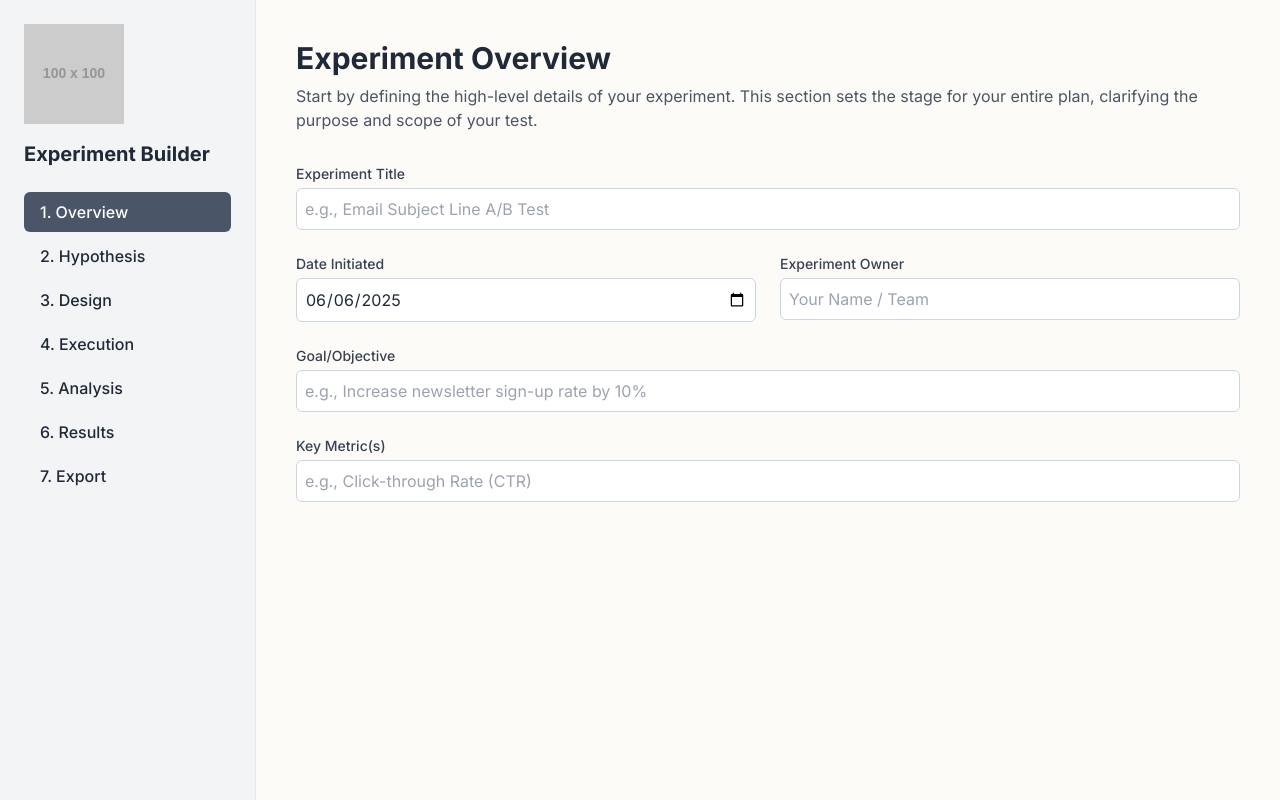
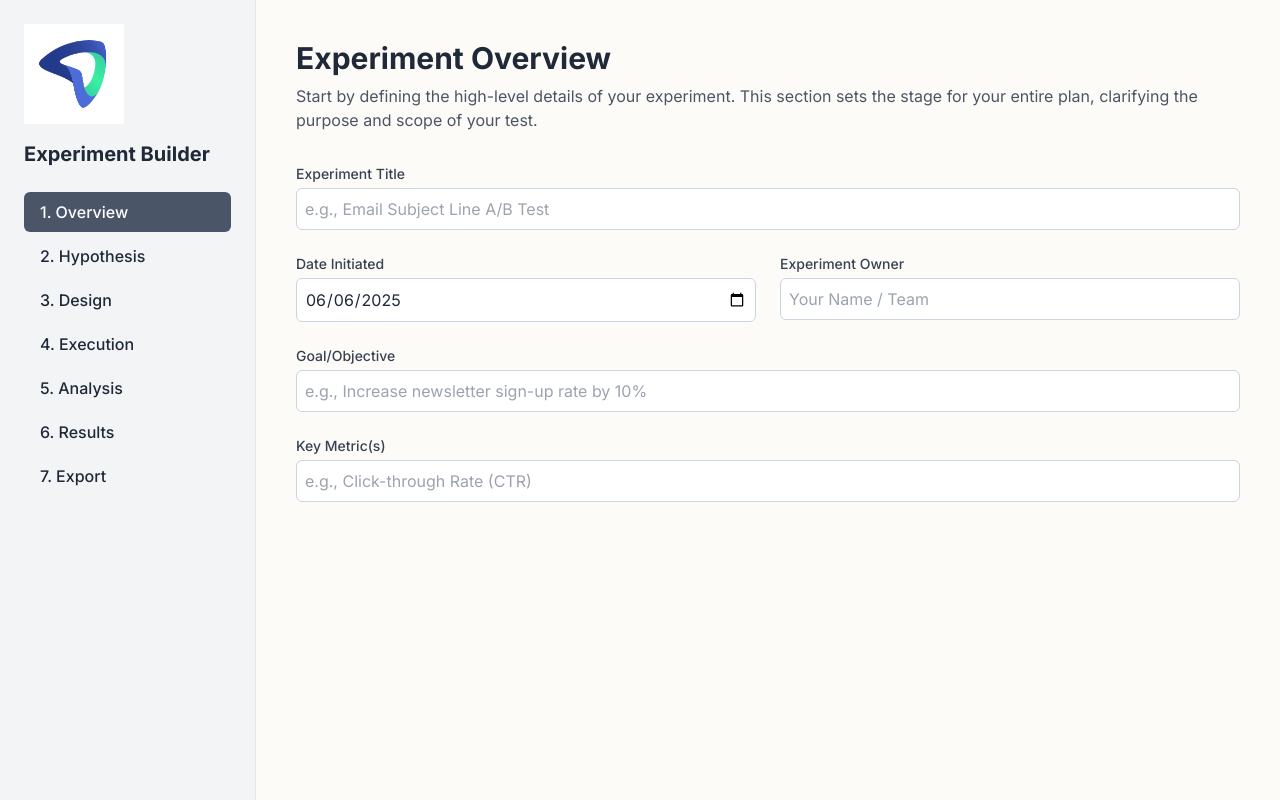
Before and after one commit to soumyaprefr/interactive-experiments-builder, a plain HTML site: page index.html in a window 1280 px wide. Drawn offline with nearby package versions, Linux system fonts and the light colour scheme; placeholder pictures from the web are drawn by us.

Commit message:
add logo path

```diff
--- a/index.html
+++ b/index.html
@@ -48,7 +48,7 @@
 
     <div class="flex flex-col md:flex-row min-h-screen">
         <aside class="w-full md:w-64 bg-gray-100 border-r border-gray-200 p-4 md:p-6">
-            <img src="/_api/file/uploaded:Prefr - Coloured - Logo Mark (1).jpg-f126d090-c6f5-42bc-9969-d32f8fbc8922" alt="Prefr Logo" class="mb-4 mx-auto md:mx-0 w-[100px] h-[100px]" onerror="this.onerror=null;this.src='https://placehold.co/100x100/DDDDDD/000000?text=Prefr+Logo';">
+            <img src="/assets/prefrlogo.jpg" alt="Prefr Logo" class="mb-4 mx-auto md:mx-0 w-[100px] h-[100px]" onerror="this.onerror=null;this.src='https://placehold.co/100x100/DDDDDD/000000?text=Prefr+Logo';">
             <h1 class="text-xl font-bold text-gray-800 mb-6">Experiment Builder</h1>
             <nav id="main-nav" class="flex flex-row md:flex-col overflow-x-auto md:overflow-x-visible pb-4 md:pb-0">
                 <a href="#overview" class="nav-link active text-left font-medium rounded-md px-4 py-2 mb-1 mr-1 md:mr-0 whitespace-nowrap">1. Overview</a>
```
